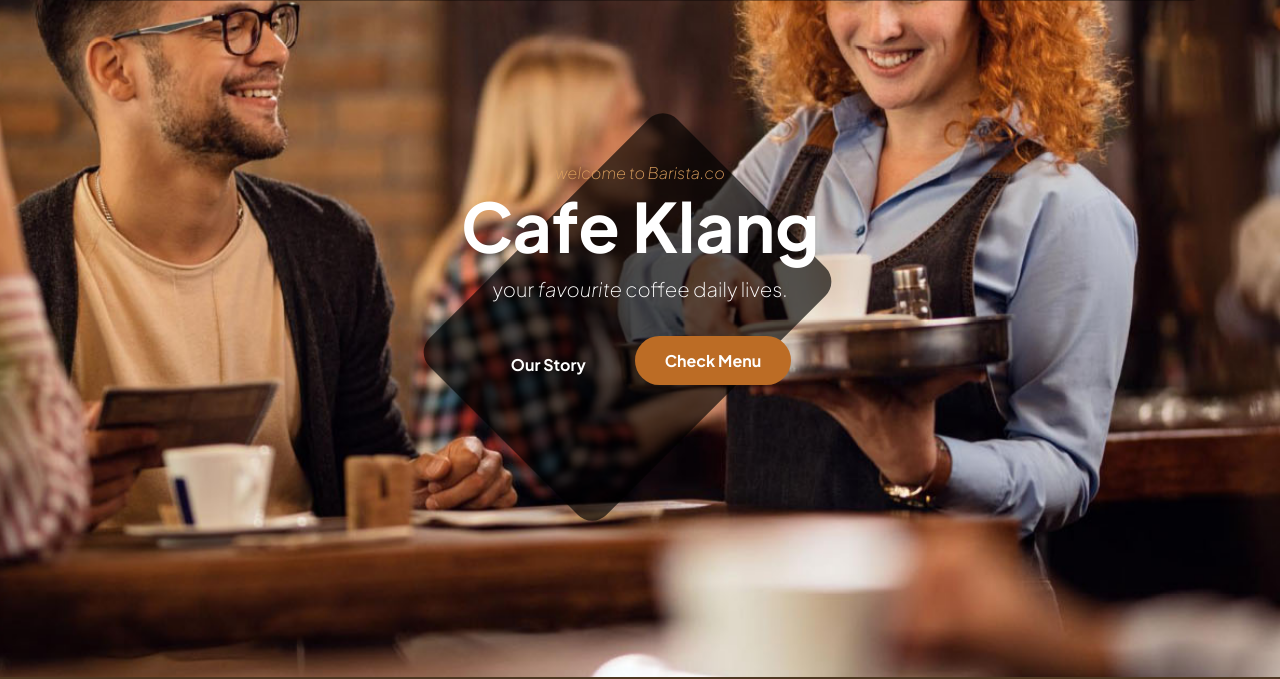
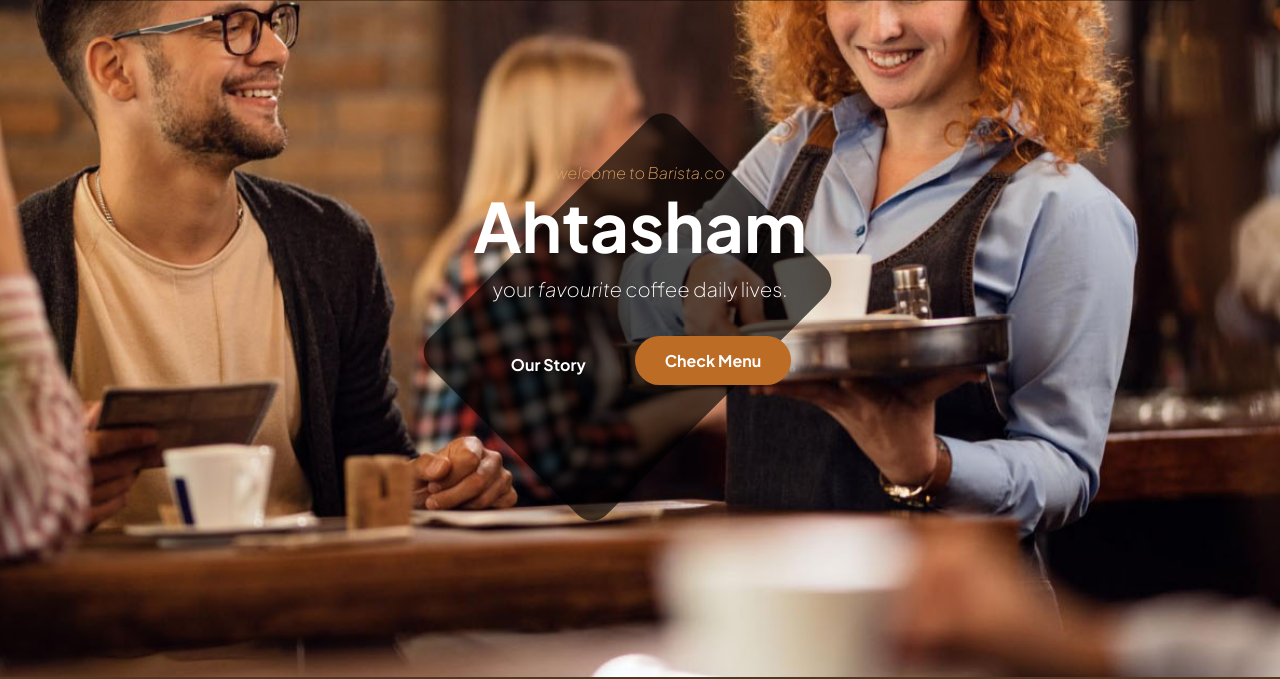
Before and after one commit to ahtashamalam7/webapp, a plain HTML site: page index.html in a window 1280 px wide. Shown: the part 123-802 px from the top of the page. Drawn offline with Linux system fonts and the light colour scheme.

Commit message:
Update index.html

```diff
--- a/index.html
+++ b/index.html
@@ -91,7 +91,7 @@ Bootstrap 5 HTML CSS Template
                             <div class="col-lg-6 col-12 mx-auto">
                                 <em class="small-text">welcome to Barista.co</em>
 
-                                <h1>Cafe Klang</h1>
+                                <h1>Ahtasham</h1>
 
                                 <p class="text-white mb-4 pb-lg-2">
                                     your <em>favourite</em> coffee daily lives.
```
